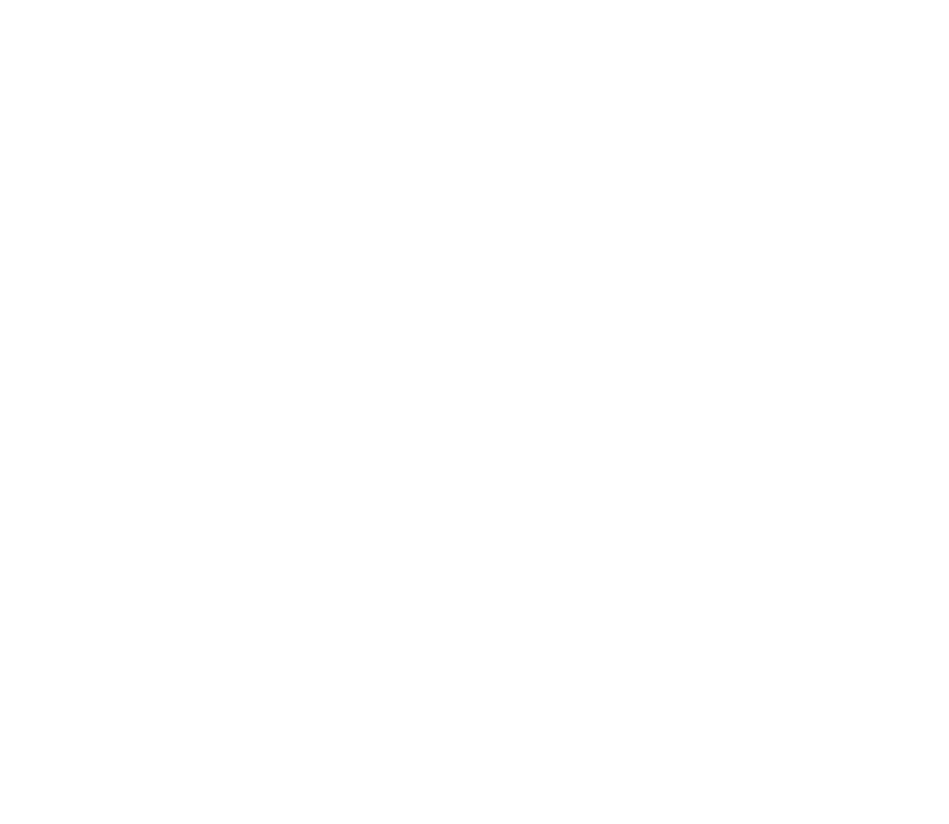
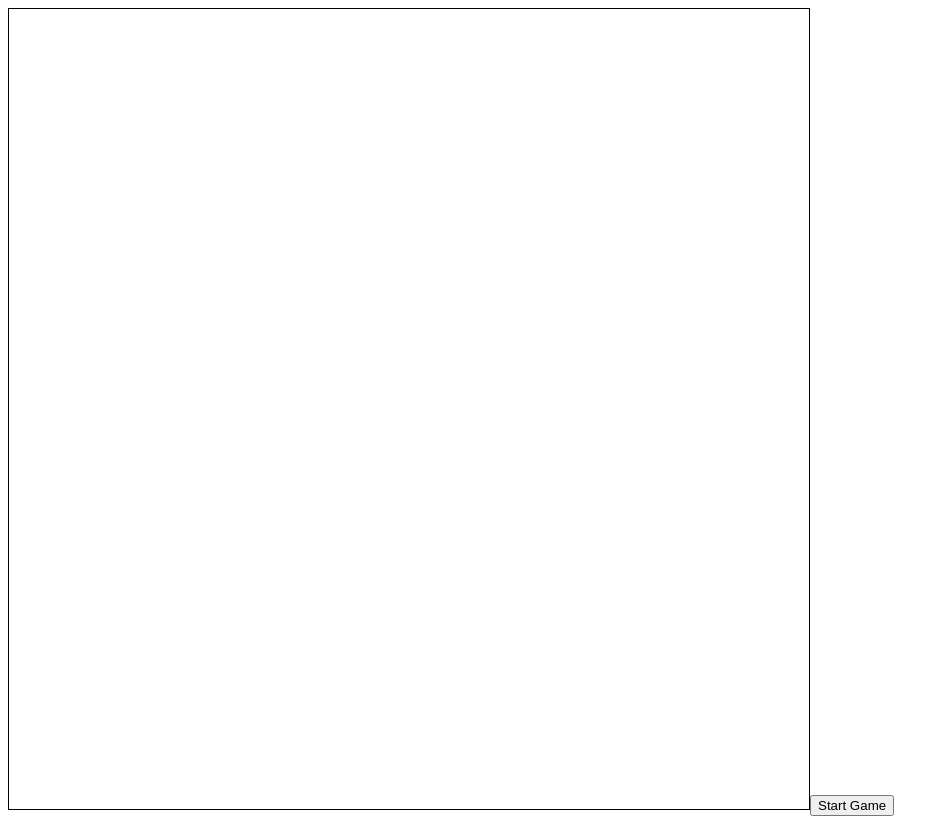
Before and after one commit to einnor/react-snake, a React (Create React App) app: page / in a window 1280 px wide. Shown: the whole page, without its empty margins (0-949 px from the left). Before the commit the page ends 800 px from the top, so only its background shows below. Built offline with nearby package versions, Linux system fonts and the light colour scheme.

Commit message:
Initialized states and function declarations for the game

```diff
--- a/src/App.js
+++ b/src/App.js
@@ -1,9 +1,56 @@
-import React from 'react';
+import React, { useState, useRef, useEffect } from 'react';
 
-function App() {
+import { useInterval } from './hooks/useInterval';
+import {
+  CANVAS_SIZE,
+  SNAKE_START,
+  APPLE_START,
+  SCALE,
+  SPEED,
+  DIRECTIONS
+} from './constants';
+
+const App = () => {
+
+  const canvasRef = useRef(null);
+  const [snake, setSnake] = useState(SNAKE_START);
+  const [apple, setApple] = useState(APPLE_START);
+  const [gameOver, setGameOver] = useState(false);
+  const [direction, setDirection] = useState([0, -1]);
+  const [speed, setSpeed] = useState(null);
+
+  const startGame = () => {};
+
+  const endGame = () => {};
+
+  const moveSnake = () => {};
+
+  const createApple = () => {};
+
+  const checkWallCollision = () => {};
+
+  const checkAppleCollision = () => {};
+
+  const gameLoop = () => {};
+
+  useEffect(() => {
+    //
+  }, [snake, apple, gameOver]);
+
   return (
-    <div className="app">
-
+    <div role="button" tabIndex={0} onKeyDown={moveSnake}>
+      <canvas
+        style={{ border: '1px solid black'}}
+        ref={canvasRef}
+        width={`${CANVAS_SIZE[0]}px`}
+        height={`${CANVAS_SIZE[1]}px`}
+      />
+      {
+        gameOver ? (
+          <div>GAME OVER!</div>
+        ) : null
+      }
+      <button onClick={startGame}>Start Game</button>
     </div>
   );
 }
```
